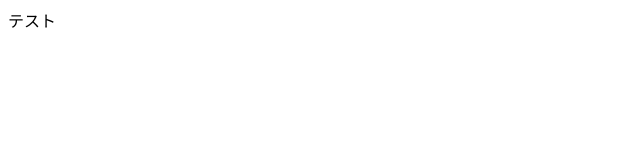
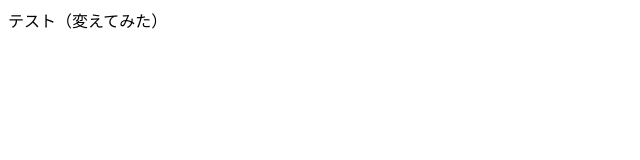
Before and after one commit to Tomoe1116/test-4-21, a plain HTML site: page index.html in a window 1280 px wide. Shown: the whole page, without its empty margins (0-640 px from the left). Drawn offline with Linux system fonts and the light colour scheme.

Commit message:
Update index.html
テストを変えてみました

```diff
--- a/index.html
+++ b/index.html
@@ -5,6 +5,6 @@
     <title>タイトル</title>
   </head>
   <body>
-    テスト
+    テスト（変えてみた）
   </body>
  </html>
```
